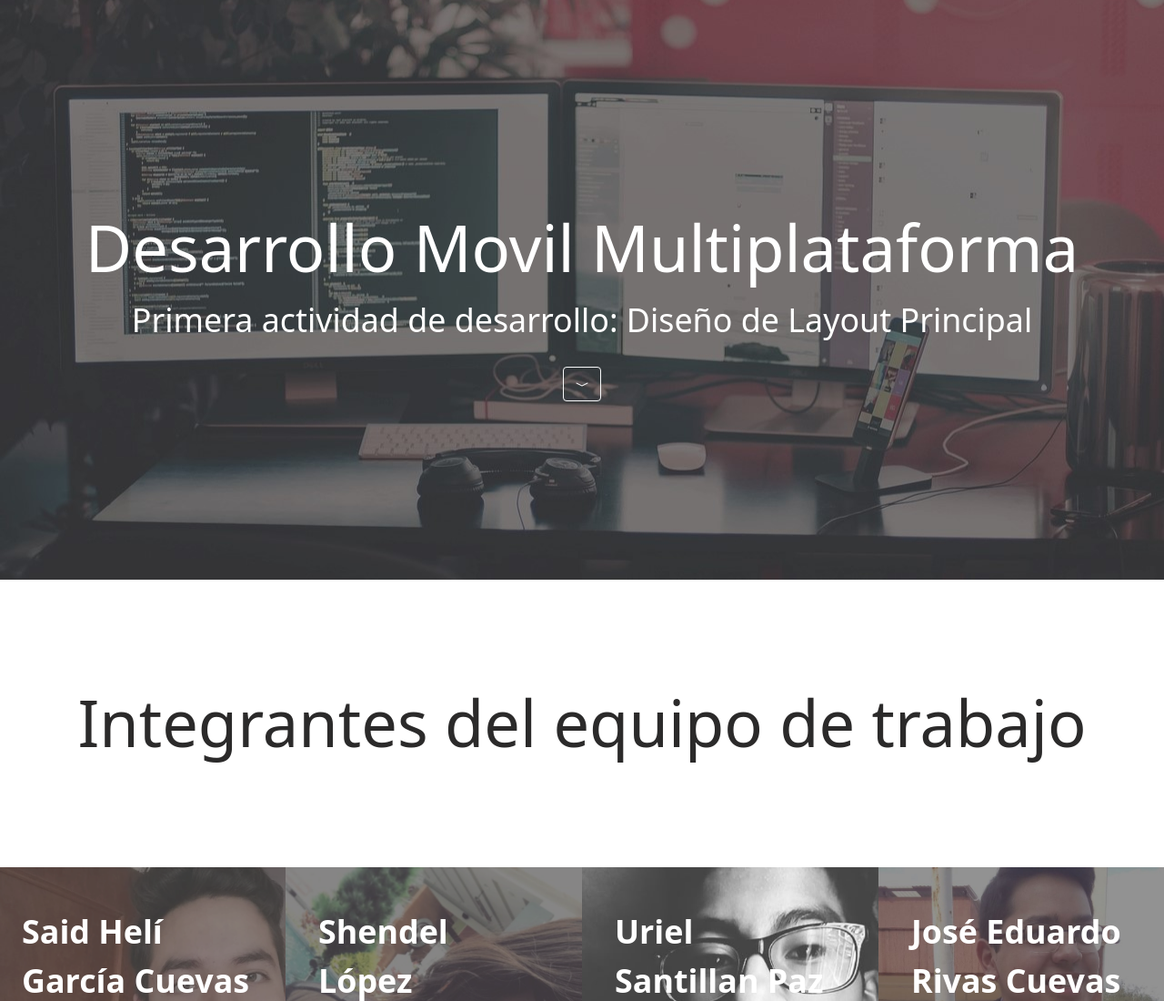
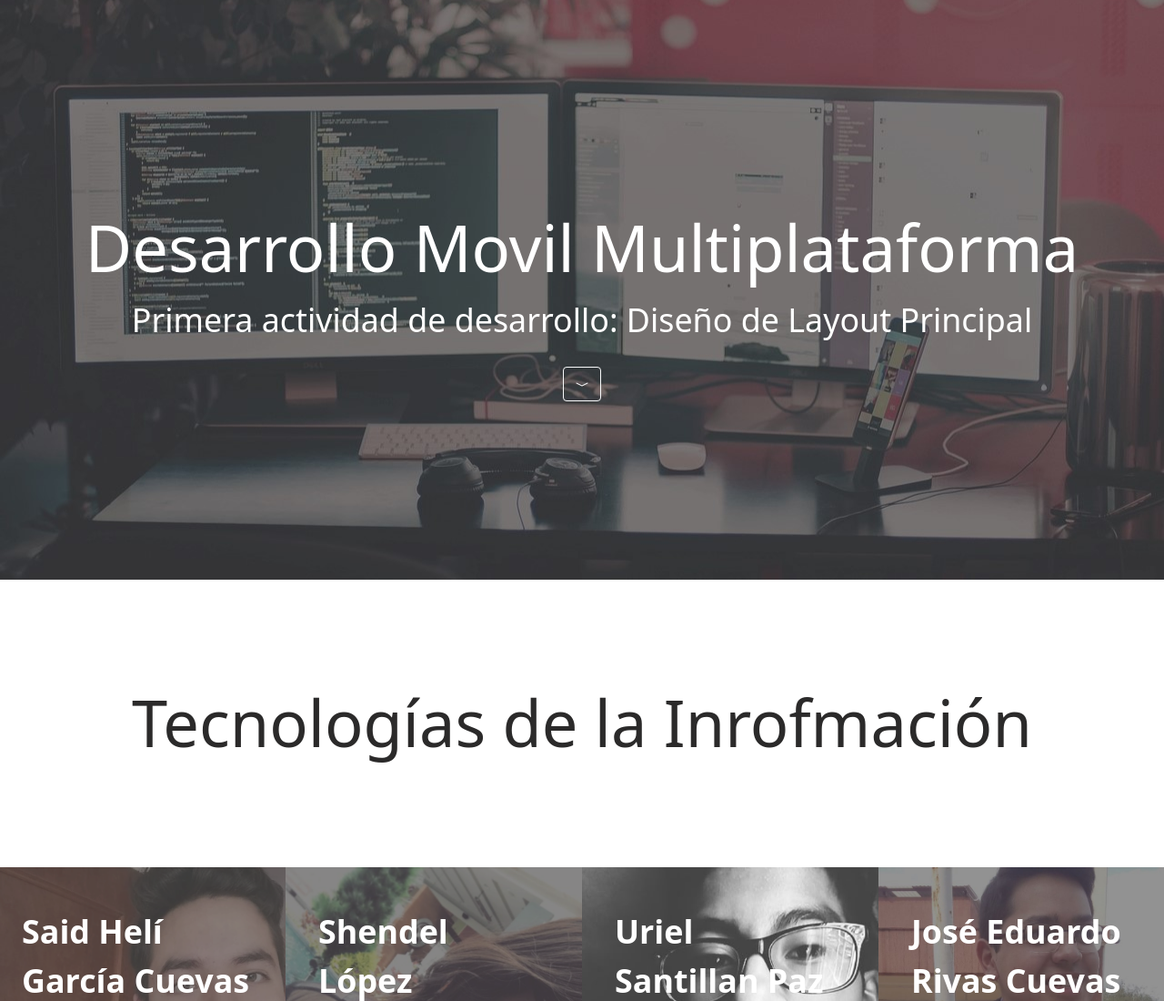
Before and after one commit to eduardrivs/Actividad1_PrincipalLayout, a plain HTML site: page index.html in a window 1280 px wide. Shown: the top 1100 px of the page at 91% size. Drawn offline with nearby package versions, Linux system fonts and the light colour scheme.

Commit message:
Update index.html

```diff
--- a/index.html
+++ b/index.html
@@ -29,7 +29,9 @@
     </div>
     <div class="offtitle">
         <br />
-        <label>Integrantes del equipo de trabajo</label>
+        <label>
+            Tecnologías de la Inrofmación
+        </label>
         <br /><br />
     </div>
     <div>
```
